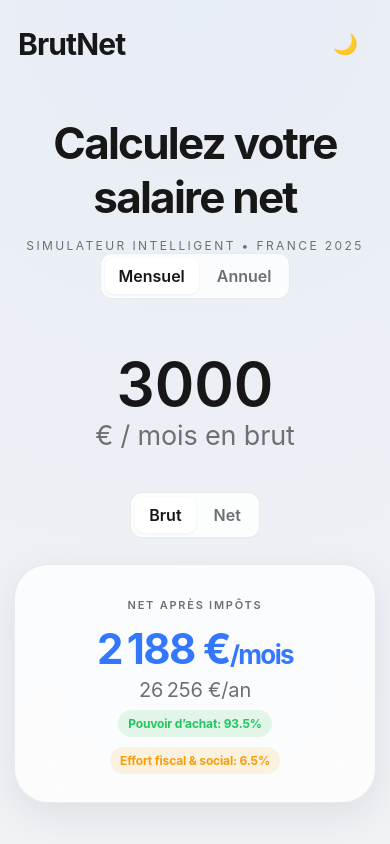
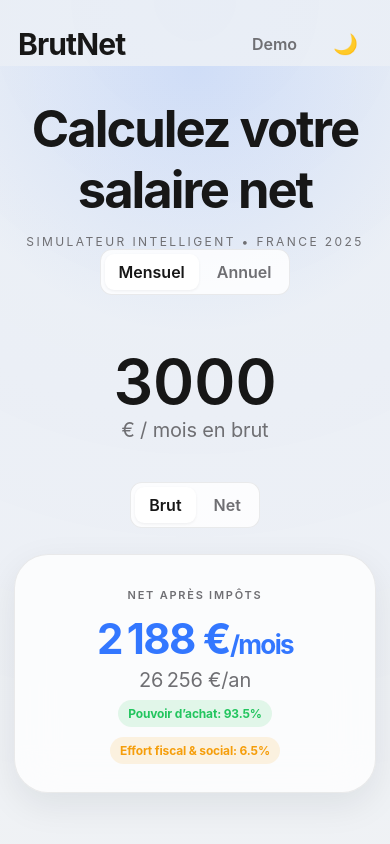
Before and after one commit to HAAMZA7/Simulateur-Brut-Net, a React (Vite) app: page / in a window 390 px wide. Shown: the top 844 px of the page. Built offline with nearby package versions, Linux system fonts and the light colour scheme.

Commit message:
feat: add keynote demo mode and cinematic hero polish

```diff
--- a/src/App.tsx
+++ b/src/App.tsx
@@ -42,6 +42,7 @@
 const THEME_STORAGE_KEY = 'brutnet-theme'
 
 function App() {
+    const [isDemoMode, setIsDemoMode] = useState(false)
     const [theme, setTheme] = useState<Theme>(() => {
         if (typeof window === 'undefined') return 'light'
 
@@ -148,7 +149,17 @@
         <div className="app-container">
             <header className="apple-header">
                 <span className="apple-header__logo">BrutNet</span>
+                <div style={{ display: 'flex', gap: '8px', alignItems: 'center' }}>
                     <button
+                        type="button"
+                        onClick={() => setIsDemoMode(v => !v)}
+                        className={`apple-toggle__btn ${isDemoMode ? 'apple-toggle__btn--active' : ''}`}
+                        aria-label="Activer le mode démo"
+                    >
+                        Demo
+                    </button>
+                    <button
+                        type="button"
                         onClick={toggleTheme}
                         className="apple-toggle__btn"
                         style={{ fontSize: '20px' }}
@@ -156,11 +167,12 @@
                     >
                         {theme === 'dark' ? '☀️' : '🌙'}
                     </button>
+                </div>
             </header>
 
             <main>
                 {/* Hero: Focal Entry */}
-                <section className="hero-section">
+                <section className={`hero-section ${isDemoMode ? 'hero-section--demo' : ''}`}>
                     <motion.h1
                         className="hero-title"
                         initial={{ opacity: 0, y: 20 }}
@@ -170,6 +182,16 @@
                         Calculez votre salaire net
                     </motion.h1>
                     <span className="hero-label">Simulateur intelligent • France 2025</span>
+                    {isDemoMode && (
+                        <motion.span
+                            className="demo-badge"
+                            initial={{ opacity: 0, y: -8 }}
+                            animate={{ opacity: 1, y: 0 }}
+                            transition={{ duration: 0.35 }}
+                        >
+                            Mode Présentation activé
+                        </motion.span>
+                    )}
 
                     {/* Toggle Mensuel/Annuel */}
                     <div className="apple-toggle" style={{ marginBottom: '24px' }}>
--- a/src/index.css
+++ b/src/index.css
@@ -66,6 +66,17 @@
 .hero-section {
     text-align: center;
     padding: 26px 0 30px;
+    position: relative;
+}
+
+.hero-section::before {
+    content: "";
+    position: absolute;
+    inset: -24px -20px auto;
+    height: 360px;
+    background: radial-gradient(circle at 50% 0%, rgba(51, 119, 255, 0.14), transparent 65%);
+    pointer-events: none;
+    z-index: -1;
 }
 
 .hero-title {
@@ -82,6 +93,22 @@
     font-size: 12px;
     letter-spacing: 0.2em;
     color: var(--text-soft);
+}
+
+.hero-section--demo {
+    animation: hero-breathe 4s ease-in-out infinite;
+}
+
+.demo-badge {
+    margin-top: 14px;
+    display: inline-block;
+    padding: 6px 12px;
+    border-radius: 999px;
+    font-size: 12px;
+    font-weight: 700;
+    letter-spacing: 0.03em;
+    color: var(--brand);
+    background: var(--brand-soft);
 }
 
 .apple-input-group {
@@ -115,6 +142,11 @@
     background: var(--surface);
     backdrop-filter: blur(20px);
     box-shadow: var(--shadow);
+}
+
+.result-highlight:hover {
+    transform: translateY(-1px);
+    transition: transform 0.25s ease;
 }
 
 .result-highlight__label {
@@ -304,6 +336,22 @@
         font-size: 30px;
     }
 
+    .hero-section {
+        padding-top: 8px;
+    }
+
+    .hero-title {
+        font-size: clamp(38px, 13vw, 56px);
+    }
+
+    .apple-input {
+        font-size: clamp(56px, 16vw, 84px);
+    }
+
+    .apple-input-unit {
+        font-size: 20px;
+    }
+
     .apple-card {
         padding: 20px;
         border-radius: 22px;
@@ -321,3 +369,12 @@
         grid-template-columns: 1fr;
     }
 }
+
+@keyframes hero-breathe {
+    0%, 100% {
+        transform: translateY(0px);
+    }
+    50% {
+        transform: translateY(-2px);
+    }
+}
```
Lines whose indentation alone changed are shown as unchanged.
